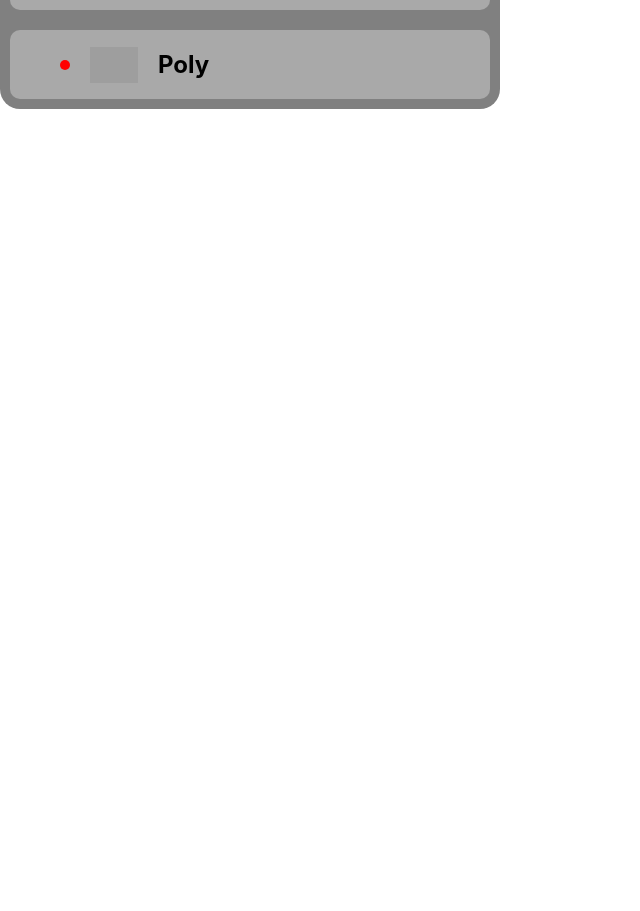
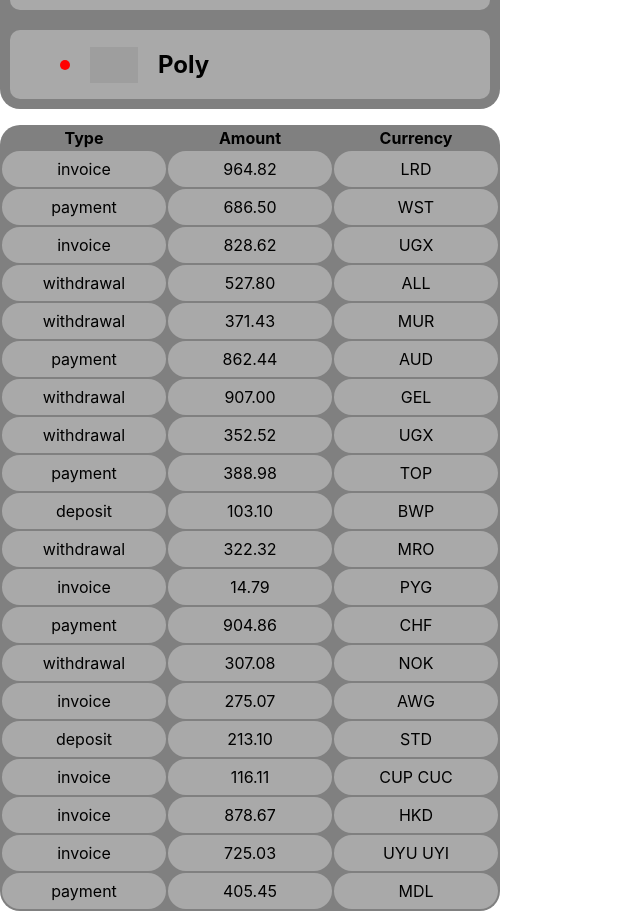
Before and after one commit to MaksimGulay/goit-react-hw-01-components, a React (Create React App) app: page / in a window 1280 px wide. Shown: the part 1019-1930 px from the top of the page, without its empty margins (0-640 px from the left). Before the commit the page ends 1144 px from the top, so only its background shows below. Built offline with nearby package versions, Linux system fonts and the light colour scheme; grey boxes are pictures that could not be loaded.

Commit message:
Add transaction components

```diff
--- a/src/components/App.jsx
+++ b/src/components/App.jsx
@@ -1,9 +1,11 @@
 import { Profile } from './Profile-components/profile';
 import { Statistics } from './Statistics-component/statictics';
 import { FriendList } from './FriendList-component/frindList';
+import { TransactionHistory } from './Transaction-history/transaction-history';
 import userData from '../data/user.json';
 import statisticksData from 'data/data.json';
 import friendsData from 'data/friends.json';
+import transactinsData from 'data/transactions.json';
 
 export const App = () => {
   return (
@@ -11,6 +13,7 @@ export const App = () => {
       <Profile users={userData} />
       <Statistics title="Upload stats" stats={statisticksData} />
       <FriendList friends={friendsData} />
+      <TransactionHistory items={transactinsData} />
     </>
   );
 };
--- /dev/null
+++ b/src/components/Transaction-history/transaction-history-styles.js
@@ -0,0 +1,26 @@
+import styled from 'styled-components';
+
+export const Table = styled.table`
+  width: 500px;
+  background-color: gray;
+  border-radius: 20px;
+`;
+
+export const Tr = styled.tr`
+  margin: 20px;
+`;
+
+export const Th = styled.th`
+  border-radius: 20px;
+`;
+
+export const TransactionTr = styled.tr`
+  background-color: darkgray;
+`;
+
+export const Td = styled.td`
+  width: 33%;
+  padding: 8px;
+  text-align: center;
+  border-radius: 20px;
+`;
--- /dev/null
+++ b/src/components/Transaction-history/transaction-history.jsx
@@ -0,0 +1,28 @@
+import { Table, Td, Tr, Th, TransactionTr } from './transaction-history-styles';
+
+export const TransactionHistory = ({ items }) => {
+  return (
+    <Table class="transaction-history">
+      <thead>
+        <Tr>
+          <Th>Type</Th>
+          <Th>Amount</Th>
+          <Th>Currency</Th>
+        </Tr>
+      </thead>
+
+      <tbody>
+        {items.map((item, index) => {
+          const { id, type, amount, currency } = item;
+          return (
+            <TransactionTr key={id}>
+              <Td>{type}</Td>
+              <Td>{amount}</Td>
+              <Td>{currency}</Td>
+            </TransactionTr>
+          );
+        })}
+      </tbody>
+    </Table>
+  );
+};
```
